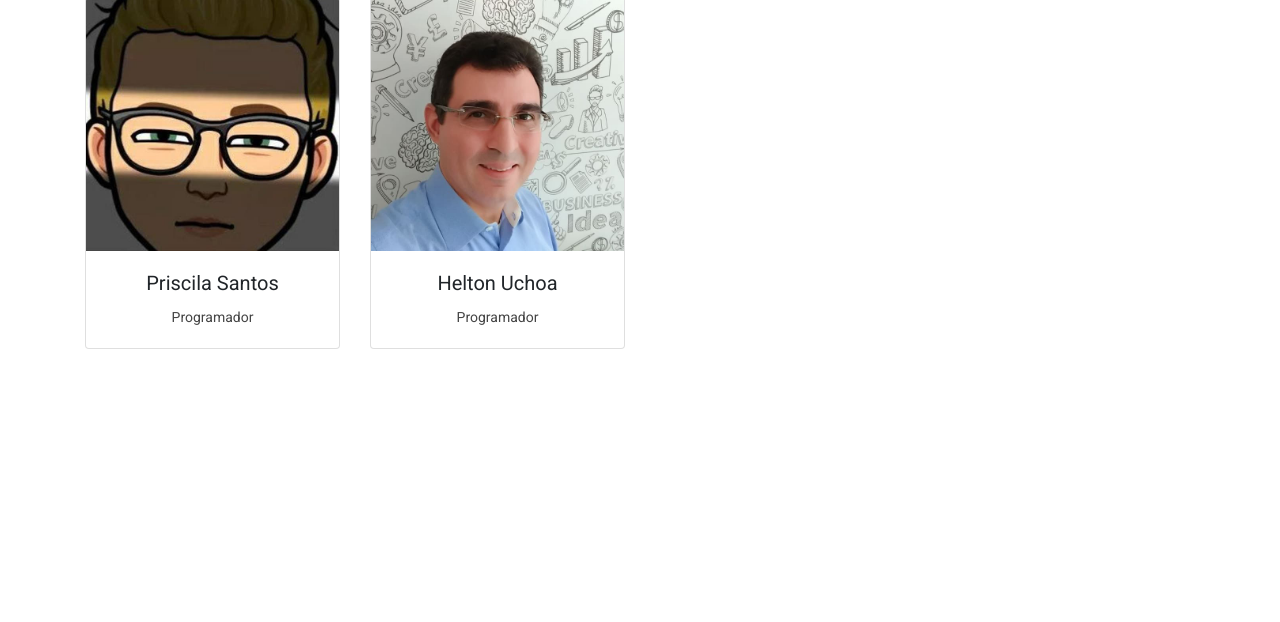
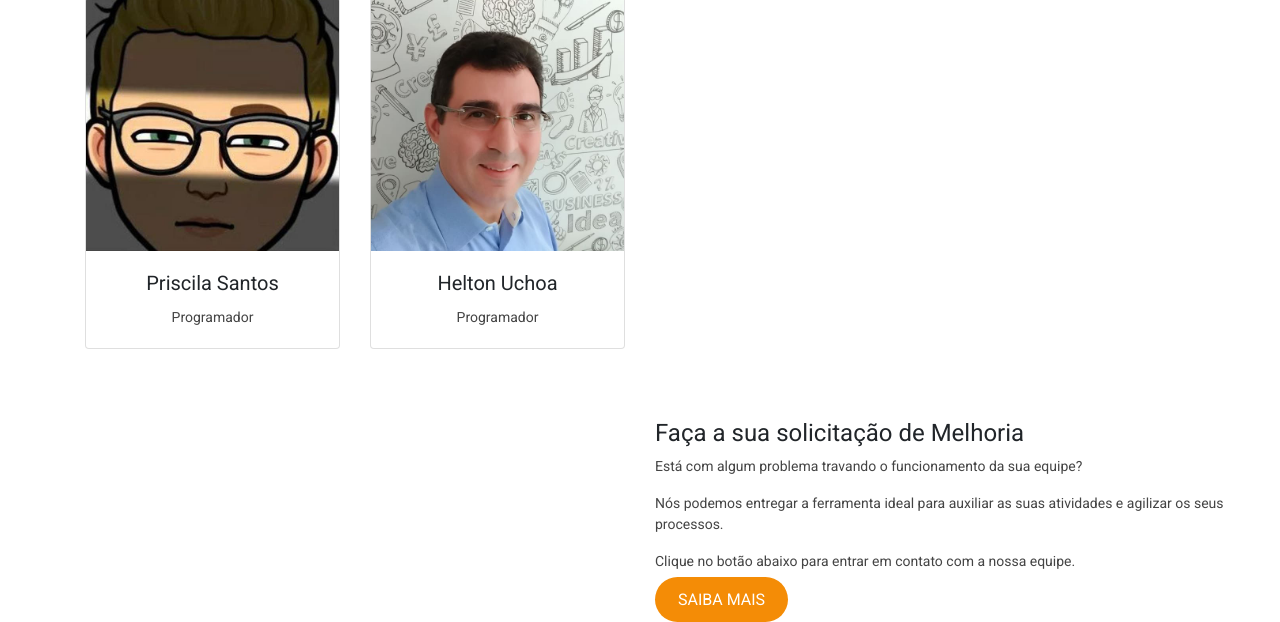
Before and after one commit to CaioLuColaco/NormaLabs, a plain HTML site: page views/home.html in a window 1280 px wide. Shown: the part 3417-4039 px from the top of the page. Before the commit the page ends 3836 px from the top, so only its background shows below. Drawn offline with nearby package versions, Linux system fonts and the light colour scheme; a script that the page names is missing.

Commit message:
create structure of update's solicitations

```diff
--- a/views/home.html
+++ b/views/home.html
@@ -319,7 +319,21 @@
                     </div>
                 </div>
             </div>
-
+            <!-- Melhoria -->
+            <div class="apply-area">
+                <div class="container-fluid">
+                    <div class="row">
+                        <div class="col-md-6" id="company-img"></div>
+                        <div class="col-md-6 apply-box" id="pattern-img">
+                            <h4>Faça a sua solicitação de Melhoria</h4>
+                            <p>Está com algum problema travando o funcionamento da sua equipe?</p>
+                            <p>Nós podemos entregar a ferramenta ideal para auxiliar as suas atividades e agilizar os seus processos.</p>
+                            <p>Clique no botão abaixo para entrar em contato com a nossa equipe.</p>
+                            <a href="#" class="main-btn" id="apply-btn">Saiba Mais</a>
+                        </div>
+                    </div>
+                </div>
+            </div>
         </div>
     </main>
 
```
